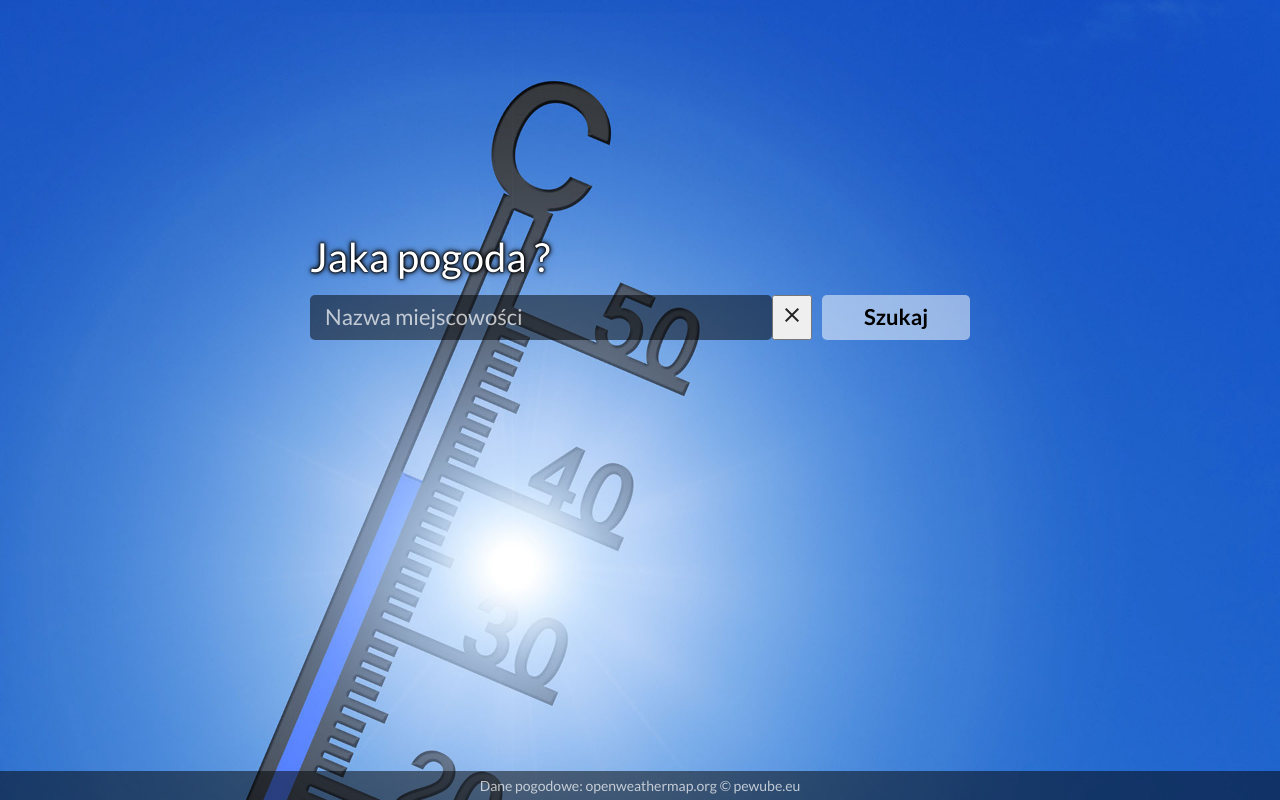
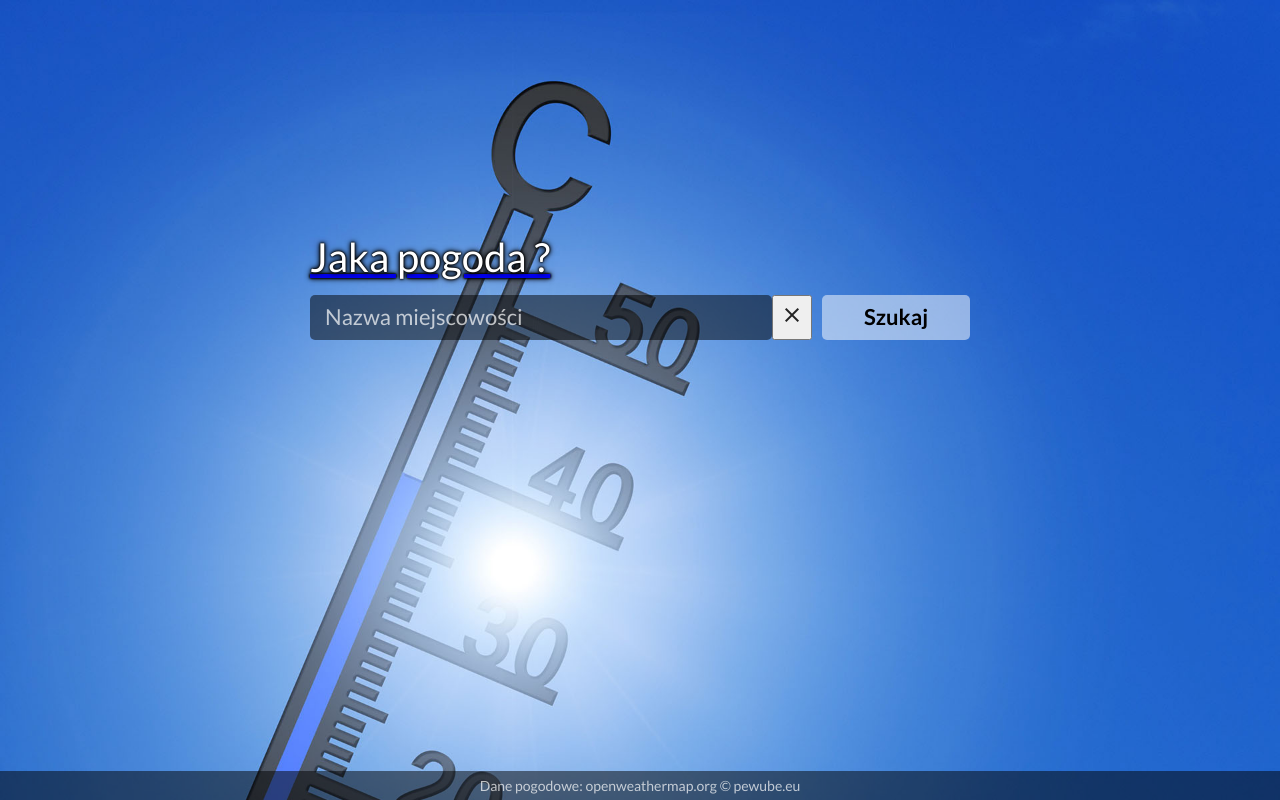
Before and after one commit to pewube/weather, a React (Create React App) app: page / in a window 1280 px wide. Built offline with nearby package versions, Linux system fonts and the light colour scheme; no server answers.

Commit message:
FEAT: add homepage link and modal support

```diff
--- a/src/routes/App.jsx
+++ b/src/routes/App.jsx
@@ -1,14 +1,16 @@
 import { useContext } from "react";
-import { Outlet, useParams } from "react-router-dom";
+import { Link, Outlet, useParams } from "react-router-dom";
 
 import { AppContext } from "../context/AppContext";
 import Footer from "../components/Footer";
 import Form from "../components/Form";
+import Modal from "../components/Modal";
 import Navigation from "../components/Navigation";
 
 const App = () => {
   const params = useParams();
-  const { appBackground } = useContext(AppContext);
+  const { appBackground, setAppBackground, setInputError } =
+    useContext(AppContext);
 
   const bgImage = (
     <img
@@ -22,7 +24,7 @@ const App = () => {
     Object.keys(params).length === 0 ? "header header--start" : "header";
 
   const navigation =
-    Object.keys(params).length === 0 || params.city ? null : (
+    Object.keys(params).length === 0 || !params.lat ? null : (
       <nav className="nav">
         <Navigation />
       </nav>
@@ -34,15 +36,23 @@ const App = () => {
       </main>
     );
 
+  const handleHomePageLinkClick = () => {
+    setAppBackground("home");
+    setInputError({ is: false, statusText: "" });
+  };
+
   return (
     <>
       {bgImage}
       <header className={headerClassName}>
-        <h1 className="header__title">Jaka pogoda ?</h1>
+        <Link to="/" onClick={handleHomePageLinkClick} aria-label="Home page">
+          <h1 className="header__title">Jaka pogoda ?</h1>
+        </Link>
         <Form />
       </header>
       {navigation}
       {main}
+      <Modal />
       <Footer />
     </>
   );
```
